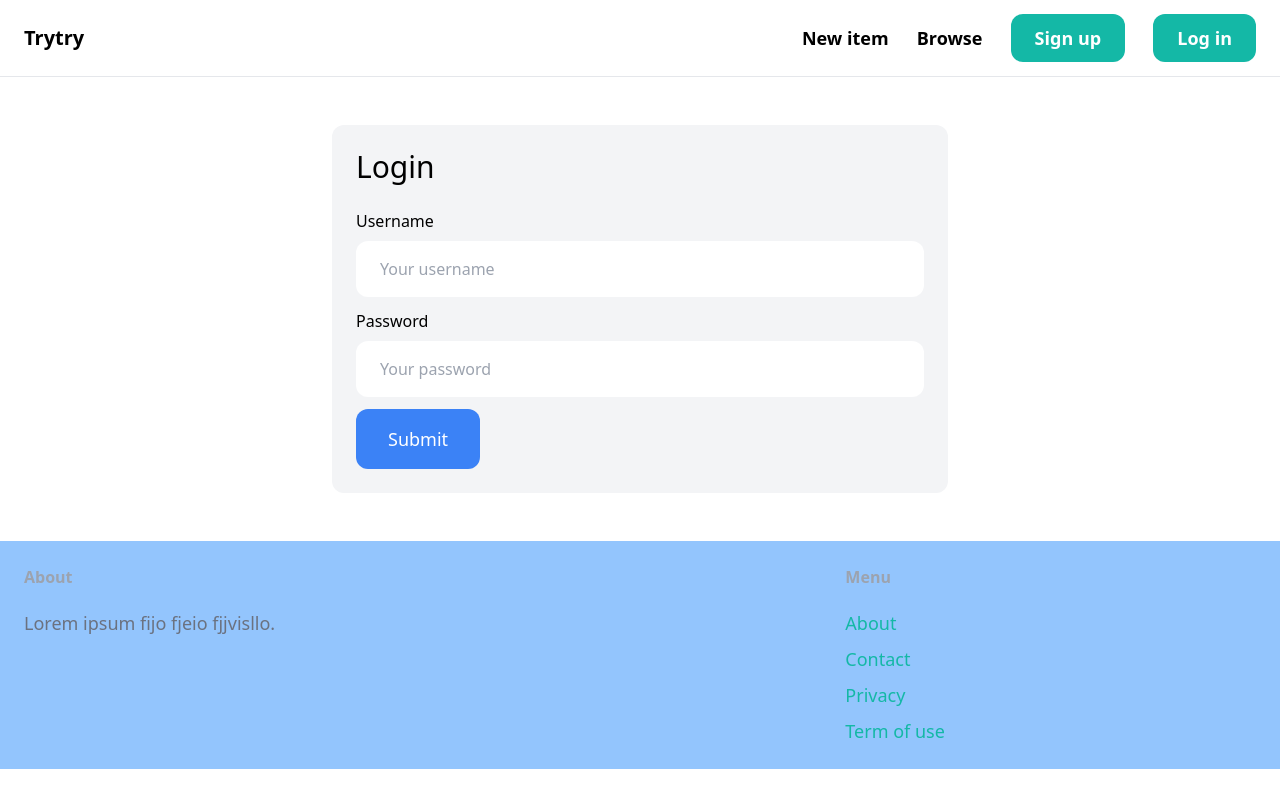
After one commit to oohlearn/django-shopping-website, a Django app: page /login/ in a window 1280 px wide. The commit adds this page. Run offline with Django 5.2, Linux system fonts and the light colour scheme; some libraries are stand-ins or nearby versions.

Commit message:
login finish

```diff
--- a/trytrydjango/core/forms.py
+++ b/trytrydjango/core/forms.py
@@ -1,6 +1,18 @@
 from django import forms
-from django.contrib.auth.forms import UserCreationForm
+from django.contrib.auth.forms import UserCreationForm, AuthenticationForm
 from django.contrib.auth.models import User
+
+
+class LoginForm(AuthenticationForm):
+    username = forms.CharField(widget=forms.TextInput(attrs={
+        "placeholder": "Your username",
+        "class": "w-full py-4 px-6 rounded-xl"
+    }))
+    password = forms.CharField(widget=forms.PasswordInput(attrs={
+        "class": "w-full py-4 px-6 rounded-xl",
+        "placeholder": "Your password",
+
+    }))
 
 
 class SignupForm(UserCreationForm):
@@ -17,7 +29,8 @@ class SignupForm(UserCreationForm):
         "class": "w-full py-4 px-6 rounded-xl"
     }))
     password1 = forms.CharField(widget=forms.PasswordInput(attrs={
-        "class": "w-full py-4 px-6 rounded-xl"
+        "class": "w-full py-4 px-6 rounded-xl",
+
     }))
     password2 = forms.CharField(widget=forms.PasswordInput(attrs={
         "class": "w-full py-4 px-6 rounded-xl"
--- a/trytrydjango/core/templates/core/base.html
+++ b/trytrydjango/core/templates/core/base.html
@@ -13,8 +13,13 @@
       <div class="space-x-6">
         <a href="#" class="text-lg font-semibold hover:text-gray-500">New item</a>
         <a href="#" class="text-lg font-semibold hover:text-gray-500">Browse</a>
-        <a href="{% url "core:signup" %}" class="px-6 py-3 text-lg font-semibold bg-teal-500 text-white rounded-xl hover:bg-teal-700">Sign up</a>
-        <a href="#" class="px-6 py-3 text-lg font-semibold bg-teal-500 text-white rounded-xl hover:bg-gray-700">Log in</a>
+        {% if request.user.is_authenticated %}
+          <a href="{% url "core:signup" %}" class="px-6 py-3 text-lg font-semibold bg-teal-500 text-white rounded-xl hover:bg-teal-700">Inbox</a>
+          <a href="{% url "core:login" %}" class="px-6 py-3 text-lg font-semibold bg-teal-500 text-white rounded-xl hover:bg-gray-700">Dashboard</a>
+        {% else %}
+          <a href="{% url "core:signup" %}" class="px-6 py-3 text-lg font-semibold bg-teal-500 text-white rounded-xl hover:bg-teal-700">Sign up</a>
+          <a href="{% url "core:login" %}" class="px-6 py-3 text-lg font-semibold bg-teal-500 text-white rounded-xl hover:bg-gray-700">Log in</a>
+        {% endif %}
       </div>
     </nav>
     <div class="px-6 py-6">{% block content %}{% endblock content %}</div>
--- /dev/null
+++ b/trytrydjango/core/templates/core/login.html
@@ -0,0 +1,24 @@
+{% extends "core/base.html" %} {% block title %} Sign up {% endblock %} {% block content %}
+<div class="w-1/2 my-6 mx-auto bg-gray-100 rounded-xl p-6">
+  <h1 class="mb-6 text-3xl">Login</h1>
+  <form method="post" , action=".">
+    {% csrf_token %}
+    <!-- 安全性，防止cross-site reforce request for jury  -->
+
+    <div class="mb-3">
+      <label class="inline-block mb-2">Username</label><br />
+      {{form.username}}
+    </div>
+    <div class="mb-3">
+      <label class="inline-block mb-2">Password</label><br />
+      {{form.password}}
+    </div>
+    {% if form.errors or form.non_field_errors %}
+    <div class="mb-3 p-6 bg-red-100 rounded-xl">{% for field in form %} {{field.errors}} {% endfor %} {{form.non_field_errors}}</div>
+    {% endif %}
+
+    <!--快速建立表格的寫法，但會有很多驗證器 {{ form.as_p }} -->
+    <button type="submit" class="bg-blue-500 hover:bg-teal-500 hover:bg-teal-700 text-lg py-4 px-8 rounded-xl text-white">Submit</button>
+  </form>
+</div>
+{% endblock %}
--- a/trytrydjango/core/urls.py
+++ b/trytrydjango/core/urls.py
@@ -1,12 +1,17 @@
 from django.urls import path
+from django.contrib.auth import views as auth_views
 
 from . import views
+from .forms import LoginForm
 
 app_name = "core"
 
 urlpatterns = [
     path("", views.index, name="index"),
     path("contact/", views.contact, name="contact"),
-    path("signup/", views.signup, name="signup")
+    path("signup/", views.signup, name="signup"),
+    path("login/", auth_views.LoginView.as_view(
+        authentication_form=LoginForm,
+        template_name="core/login.html"), name="login"),
 
 ]
--- a/trytrydjango/trytrydjango/settings.py
+++ b/trytrydjango/trytrydjango/settings.py
@@ -26,6 +26,10 @@ SECRET_KEY = 'django-insecure-2ur^3lpxaq+xv0so^=&sm-k^brh9*+6_)an=#(2=ruk9y=as7a
 DEBUG = True
 
 ALLOWED_HOSTS = []
+
+LOGIN_URL = "/login/"
+LOGIN_REDIRECT_URL = "/"
+LOGOUT_REDIRECT_URL = "/"
 
 
 # Application definition
```
Also changed, not shown: trytrydjango/item/forms.py (added, +14 -0 lines), trytrydjango/item/views.py (+9 -1 lines), trytrydjango/core/views.py (line endings or trailing spaces), trytrydjango/db.sqlite3, trytrydjango/item/templates/item/form.html (added).
